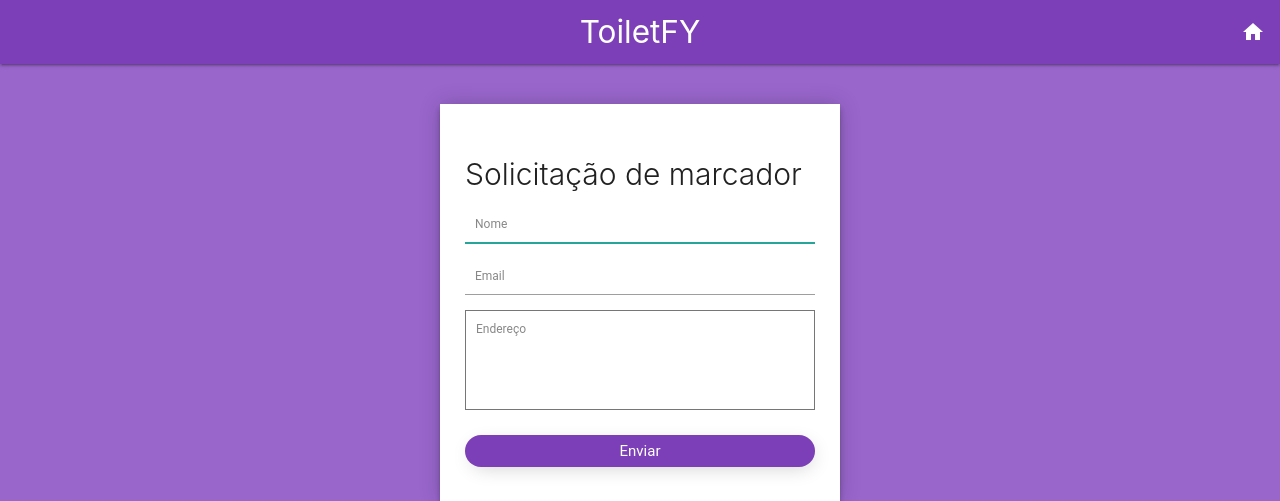
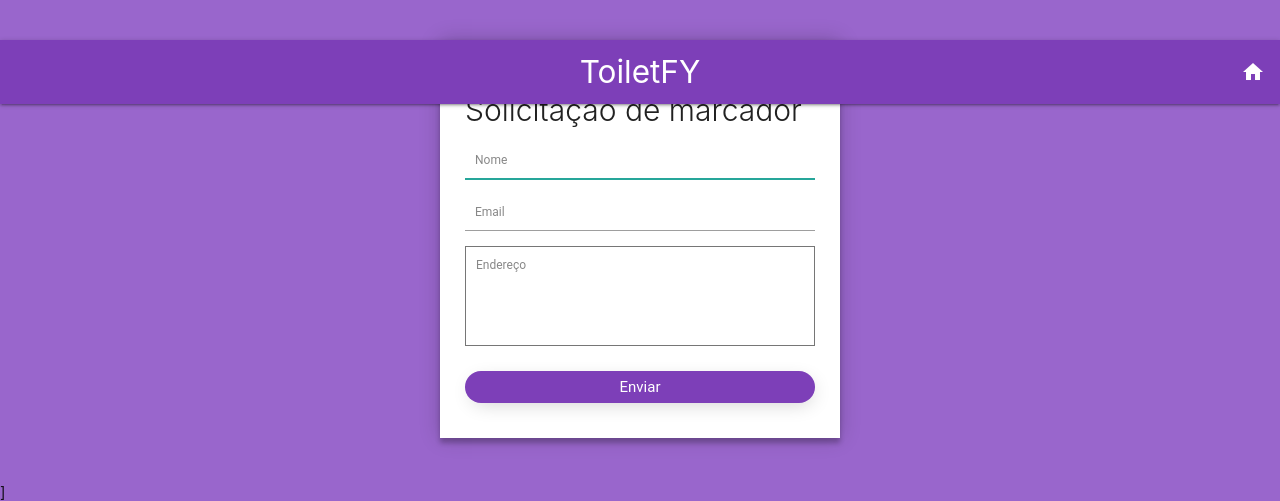
Before and after one commit to LukinMar/toiletfy, a PHP site: page /marcador.html in a window 1280 px wide. Shown: the top 501 px of the page. Run offline with PHP 8.4, Linux system fonts and the light colour scheme; some libraries are stand-ins or nearby versions.

Commit message:
Update estilo.css

```diff
--- a/css/estilo.css
+++ b/css/estilo.css
@@ -45,3 +45,8 @@
 #nav-mobile {
   background-color: #decdee;
 }
+
+nav {
+  position: fixed;
+  z-index: 1;
+}
```
